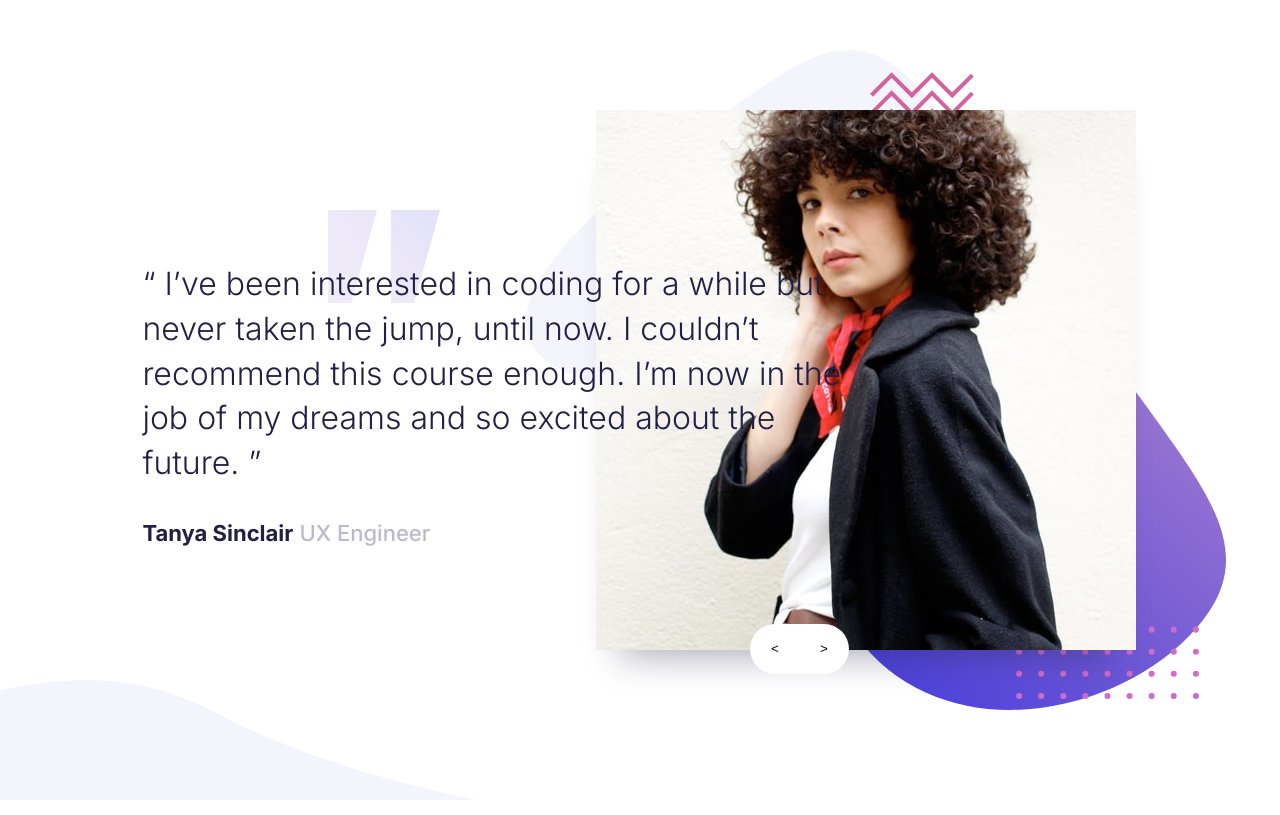
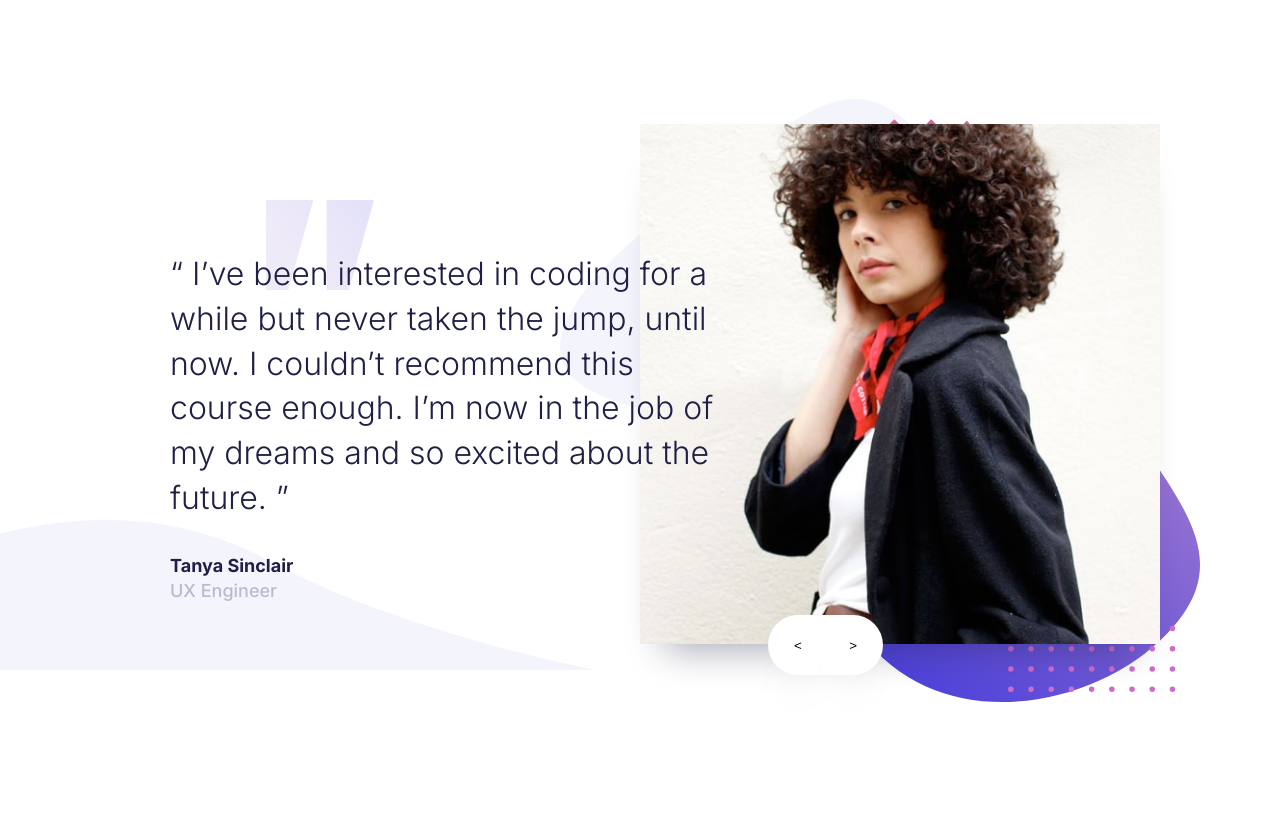
Before and after one commit to dinakonto/coding-bootcamp-testimonials-slider, a website: page index.html in a window 1280 px wide. Drawn offline with nearby package versions, Linux system fonts and the light colour scheme.

Commit message:
Refactor media queries to change from smallest up

```diff
--- a/styles/sass/styles.sass
+++ b/styles/sass/styles.sass
@@ -1,7 +1,6 @@
 /* TODO:
  * - Fix over-size width issue on medium viewports
  *   - Possibly related to image size?
- * - Add js for carousel functionality
  * -
  */
 
@@ -19,11 +18,10 @@ $shadow: 0px 30px 35px -25px rgba(32,32,70,0.4)
 
 /*
  * BASIC LAYOUT FOR:
- * Small viewports, between 375px-659px wide
+ * Small viewports, over 375px wide
  */
 *
   box-sizing: border-box
-
 body
   margin: 0
   font:
@@ -35,22 +33,15 @@ body
   text-align: center
 
 // CONTAINERS
-.container
-  margin: 0 auto
-  min-height: 100vh
-
 .carousel-container
   position: relative
   height: 100%
-  max-height: 800px
-
+  width: 100%
 .bg-container, .content-container, .controls-container
   position: absolute
   width: 100%
-
 .bg-container, .content-container
-  min-height: 100vh
-
+  height: 100vh
 
 // IMAGES
 .bg.image
@@ -58,10 +49,9 @@ body
   background-size: contain
   margin: 0 20px
   height: 100vw
-
+  max-height: calc(540px + 120px)
 .content.image
   padding: 60px
-
 .content.image img
   max-width: 100%
   -webkit-box-shadow: $shadow
@@ -71,23 +61,17 @@ body
 // TEXT
 .text
   height: 200px
-
 .bg.text
   background: url("../../assets/pattern-quotes.svg") no-repeat top
   background-size: 3.5em
-
 .content.text
   padding: 20px
-
 .attribution
   font-size: smaller
-
 .attr-name, .attr-role
   display: block
-
 .attr-name
   font-weight: $font-bold
-
 .attr-role
   color: $col-secondary
   font-weight: $font-regular
@@ -127,106 +111,237 @@ body
 
 /*
  * RESPONSIVE CHANGES FOR:
- * Medium viewports, between 660px-999px wide
+ * Medium viewports, over 600px wide
  */
 
-@media screen and (min-width: 660px)
-  body
-    font-size: $font-size-medium
-    text-align: left
-  .carousel-container
-    height: 100%
+@media screen and (min-width: 600px)
+  .bg-container, .content-container
+    min-height: calc(50vw + 30px)
+  .bg-container, .content-container, .controls-container
+    width: 100%
+    height: 200px
   .bg, .content
-    width: 60%
+    width: 50%
     position: absolute
-  .bg.image, .content.image, .controls-container
-    right: 30px
+
+  // IMAGES
+  .image, .controls-container
     top: 0
+    right: 20px
   .bg.image
-    right: -30px
-  // IMAGES
-  .bg.image
-    margin: 50px
-    height: 100%
-    max-height: 660px
+    margin: 0
+    height: 50vw
+    max-height: 50vw
   .content.image
-    padding-top: 110px
     text-align: center
   .content.image img
-    max-width: 650px
+    max-width: 100%
+
   // TEXT
   .text
-    height: 350px
+    top: 5vw
+    height: 250px
+    text-align: left
+  .text.content
     width: 60%
-    top: 210px
-  .bg.text
-    background-size: 3.5em
-  .attribution
-    font-size: $font-size-small
-  .attr-name, .attr-role
-    display: inline-block
+
   // BOTTOM SHAPE
   .bg.bottom
     bottom: 0
-    height: 120px
+    height: 100px
+
   // CONTROLS
   .controls-container
-    top: 620px
-    left: calc(50% + 110px)
+    top: calc(50vw - 80px)
+    left: 60%
     text-align: left
-    width: 150px
-  .controls-container button
-    width: 50px
-    height: 50px
+    width: 100px
 
 
 /*
  * RESPONSIVE CHANGES FOR:
- * XL viewports, over 1400px wide
+ * Medium-Large viewports, over 750px wide
  */
+@media screen and (min-width: 750px)
+  .text
+    top: 10vw
+  .text.content
+    margin-left: 20px
 
-@media screen and (min-width: 1000px)
-  body
+/*
+ * RESPONSIVE CHANGES FOR:
+ * Large viewports, over 850px wide
+ */
+@media screen and (min-width: 850px)
+  .text.content
+    font-size: $font-size-medium
+    margin-left: 60px
+
+/*
+ * RESPONSIVE CHANGES FOR:
+ * Extra-Large viewports, over 1200px wide
+ */
+@media screen and (min-width: 1200px)
+  .bg-container, .content-container
+    max-height: 800px
+  .carousel-container
+    max-width: 1440px
+    max-height: 800px
+    margin: 0 auto
+  .bg.image
+    height: 800px
+    max-height: 800px
+    margin-right: 60px
+  .content.image
+    margin-top: 5%
+    max-width: 90%
+    margin-right: 40px
+  .text
+    top: 200px
+  .content.text
     font-size: $font-size-large
-  .carousel-container
-    max-height: 660px
-    max-width: 1440px
-    margin: 0 auto
-  .bg, .content
-    max-width: 770px
-  .bg.image, .content.image, .controls-container
-    right: 30px
-    top: 0
-  .bg.image
-    right: -30px
-  // IMAGES
-  .bg.image
-    margin: 50px
-    height: 100%
-    max-height: 660px
-  .content.image
-    padding-top: 110px
-    text-align: center
-  .content.image img
-    max-width: 650px
-  // TEXT
-  .text
-    height: 300px
+    margin-left: 150px
+    width: 48%
   .bg.text
-    background-size: 3.5em
-  .content.text
-    padding: 20px 0 0 40px
-    left: 8%
-  .attribution
-    font-size: $font-size-medium
-  .attr-name, .attr-role
-    display: inline-block
+    background-size: 6em
   // BOTTOM SHAPE
   .bg.bottom
-    bottom: 0
-    height: 120px
+    height: 150px
+  .attribution
+    font-size: $font-size-small
   // CONTROLS
   .controls-container
-    top: 620px
-    left: calc(50% + 110px)
+    top: calc(50vw - 25px)
     width: 150px
+  .controls-container button
+    height: 60px
+    width: 60px
+    -webkit-box-shadow: $shadow
+    -moz-box-shadow: $shadow
+    box-shadow: $shadow
+
+/*
+ * RESPONSIVE CHANGES FOR:
+ * Maximum container width, over 1440px wide
+ */
+@media screen and (min-width: 1350px)
+  .bg-container, .content-container, .carousel-container
+    min-height: inherit
+    height: 800px
+    max-height: 800px
+  .controls-container
+    top: 650px
+
+// /*
+//  * RESPONSIVE CHANGES FOR:
+//  * Medium viewports, between 660px-999px wide
+//  */
+//
+// @media screen and (min-width: 660px)
+//   body
+//     font-size: $font-size-medium
+//     text-align: left
+//   .bg-container, .content-container, .controls-container
+//     width: 50%
+//   .bg, .content
+//     width: 100%
+//     position: absolute
+//   .bg.image, .content.image, .controls-container
+//     right: 30px
+//     top: 0
+//   .bg.image
+//     right: -30px
+//
+//   // IMAGES
+//   .bg.image
+//     margin: 50px
+//     height: 100%
+//     max-height: 660px
+//   .content.image
+//     padding-top: 110px
+//     text-align: center
+//   .content.image img
+//     max-width: 650px
+//
+//   // TEXT
+//   .text
+//     height: 350px
+//     width: 60%
+//     top: 210px
+//   .bg.text
+//     background-size: 3.5em
+//   .attribution
+//     font-size: $font-size-small
+//   .attr-name, .attr-role
+//     display: inline-block
+//
+//   // BOTTOM SHAPE
+//   .bg.bottom
+//     bottom: 0
+//     height: 120px
+//
+//   // CONTROLS
+//   .controls-container
+//     top: 620px
+//     left: calc(50% + 110px)
+//     text-align: left
+//     width: 150px
+//   .controls-container button
+//     width: 50px
+//     height: 50px
+//
+//
+// /*
+//  * RESPONSIVE CHANGES FOR:
+//  * XL viewports, over 1400px wide
+//  */
+//
+// @media screen and (min-width: 1000px)
+//   body
+//     font-size: $font-size-large
+//   .carousel-container
+//     max-height: 660px
+//     max-width: 1440px
+//     margin: 0 auto
+//   .bg, .content
+//     max-width: 770px
+//   .bg.image, .content.image, .controls-container
+//     right: 30px
+//     top: 0
+//   .bg.image
+//     right: -30px
+//
+//   // IMAGES
+//   .bg.image
+//     margin: 50px
+//     height: 100%
+//     max-height: 660px
+//   .content.image
+//     padding-top: 110px
+//     text-align: center
+//   .content.image img
+//     max-width: 650px
+//
+//   // TEXT
+//   .text
+//     height: 300px
+//   .bg.text
+//     background-size: 3.5em
+//   .content.text
+//     padding: 20px 0 0 40px
+//     left: 8%
+//   .attribution
+//     font-size: $font-size-medium
+//   .attr-name, .attr-role
+//     display: inline-block
+//
+//   // BOTTOM SHAPE
+//   .bg.bottom
+//     bottom: 0
+//     height: 120px
+//
+//   // CONTROLS
+//   .controls-container
+//     top: 620px
+//     left: calc(50% + 110px)
+//     width: 150px
```
Also changed, not shown: styles/css/styles.css, 1 other file.
